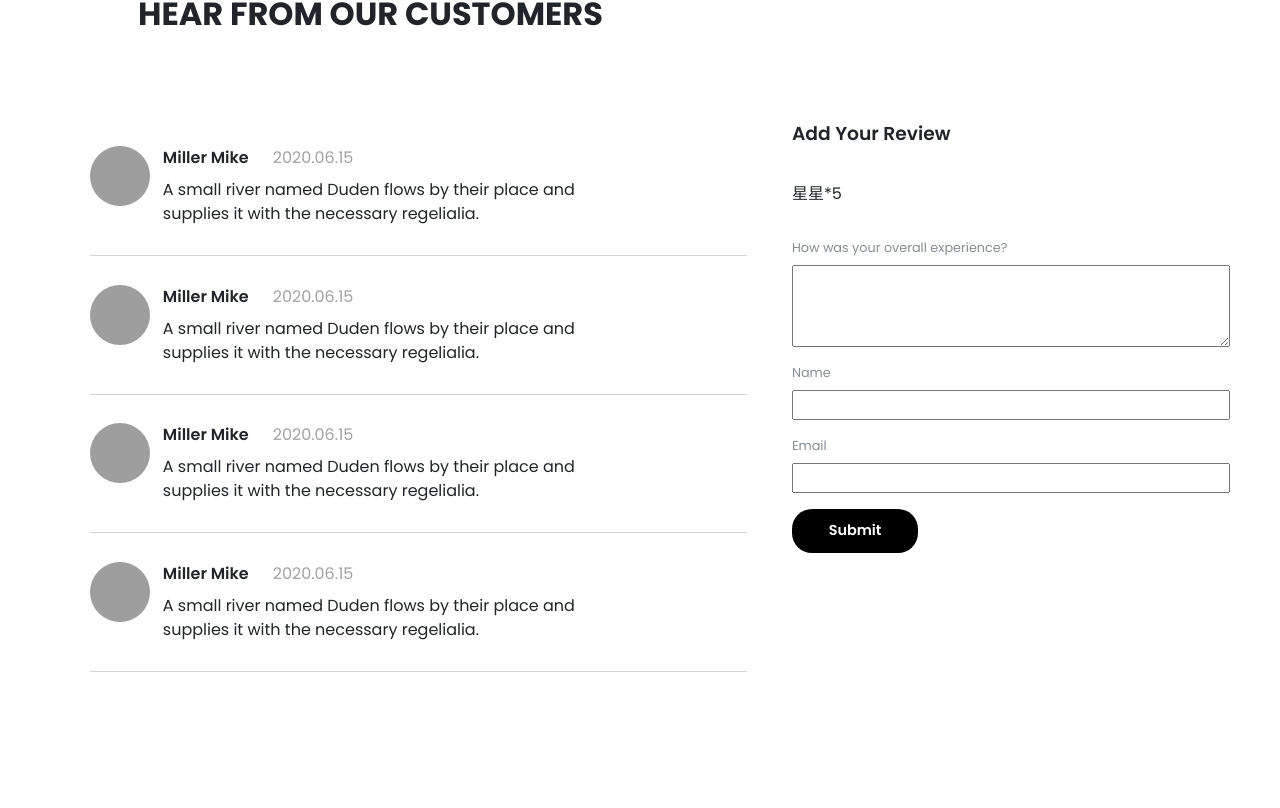
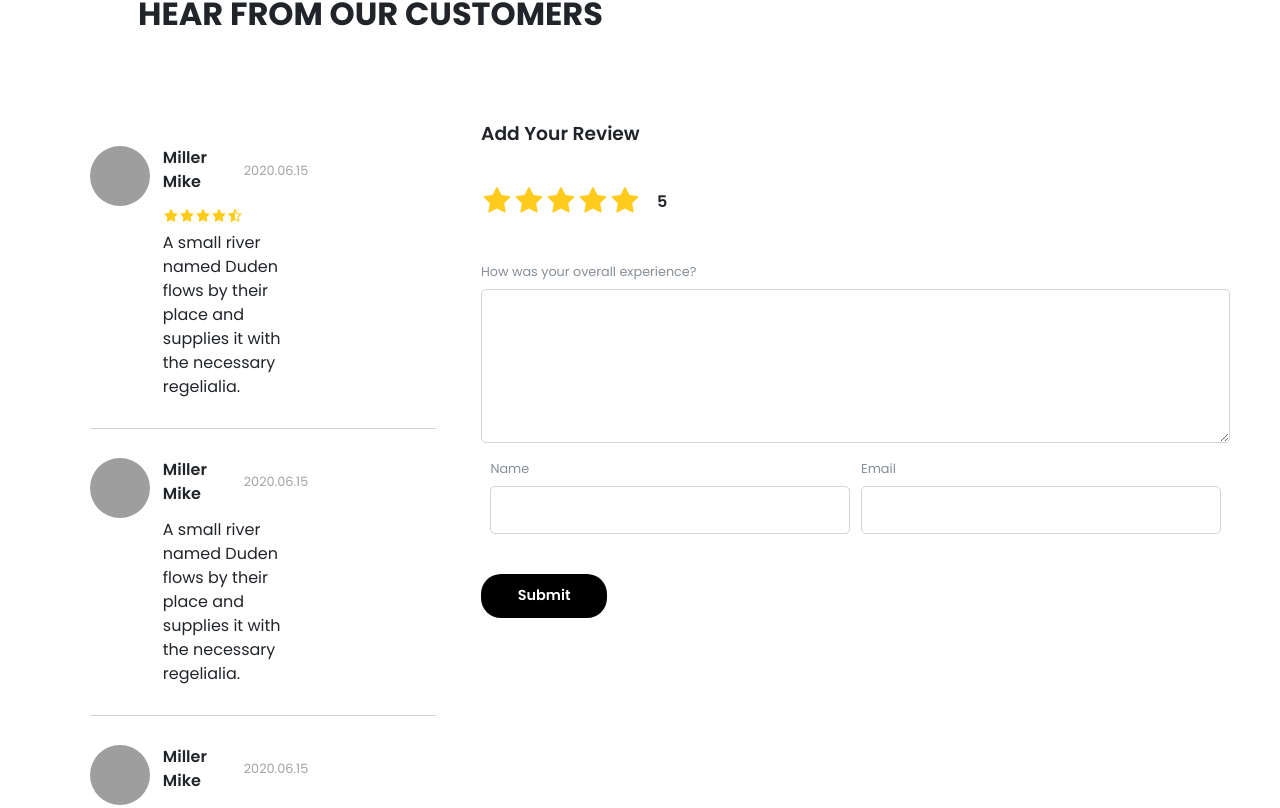
Before and after one commit to owllion/React-ecommerce, a React (Create React App) app: page /productDetail/1 in a window 1280 px wide. Shown: the part 1126-1934 px from the top of the page. Built offline with nearby package versions, Linux system fonts and the light colour scheme; grey boxes are pictures that could not be loaded.

Commit message:
review finish

```diff
--- a/src/components/AddToCartBtn.jsx
+++ b/src/components/AddToCartBtn.jsx
@@ -25,7 +25,7 @@ const Container = styled.button`
     content: "";
     height: 0%;
     width: 100%;
-    background: ${cl.blue};
+    background: ${cl.green};
     position: absolute;
     left: 0;
     bottom: 0;
--- a/src/components/PlusMinusBtn.jsx
+++ b/src/components/PlusMinusBtn.jsx
@@ -6,7 +6,7 @@ const PlusMinusBtn = () => {
   return (
     <Container>
       <Plus>+</Plus>
-      <Input maxLength={2} min="1" max="99" />
+      <Input value="1" maxLength={2} min="1" max="99" />
       <Minus>-</Minus>
     </Container>
   );
--- a/src/components/Rating.jsx
+++ b/src/components/Rating.jsx
@@ -1,7 +1,32 @@
 import React from "react";
+import ReactRating from "react-rating";
 
-const Rating = () => {
-  return <div>Rating</div>;
+import styled, { css } from "styled-components";
+import { AiFillStar, AiOutlineStar } from "react-icons/ai";
+
+const Rating = ({ initialRating, readonly, handleRating }) => {
+  return (
+    <div>
+      <ReactRating
+        emptySymbol={<OutlineStar />}
+        fullSymbol={<FilledStar />}
+        initialRating={initialRating}
+        fractions={2}
+        readonly={readonly}
+        onClick={(res) => handleRating(res)}
+      />
+    </div>
+  );
 };
 
+const IconStyle = css`
+  color: #ffcc1d;
+`;
+const FilledStar = styled(AiFillStar)`
+  ${IconStyle}
+`;
+const OutlineStar = styled(AiOutlineStar)`
+  ${IconStyle}
+`;
+
 export default Rating;
--- a/src/components/ReviewForm.jsx
+++ b/src/components/ReviewForm.jsx
@@ -1,18 +1,28 @@
-import React from "react";
-import styled from "styled-components";
+import React, { useState } from "react";
+
+import styled, { css } from "styled-components";
 import cl from "../constants/color/color";
+
 import { ShopBtn } from "./Hero";
+import Rating from "./Rating";
+
 const ReviewForm = () => {
+  const [rating, setRating] = useState(5);
+  const handleRating = (res) => setRating(res);
+
   return (
     <RightWritingReviewContainer>
       <ReviewTitle>Add Your Review</ReviewTitle>
       <ReviewFormContainer>
-        <UserRatingContainer>星星*5</UserRatingContainer>
+        <UserRatingContainer>
+          <Rating handleRating={handleRating} initialRating={rating} />
+          <Score>{rating}</Score>
+        </UserRatingContainer>
         <ReviewAreaBox>
           <ReviewAreaLabel>How was your overall experience?</ReviewAreaLabel>
-          <ReviewArea></ReviewArea>
+          <ReviewArea rows="5" cols="50"></ReviewArea>
         </ReviewAreaBox>
-
+        <InputContainer>
           <ReviewUserNameBox>
             <ReviewUserNameLabel>Name</ReviewUserNameLabel>
             <ReviewUserName></ReviewUserName>
@@ -22,13 +32,24 @@ const ReviewForm = () => {
             <ReviewEmailLabel>Email</ReviewEmailLabel>
             <ReviewEmail></ReviewEmail>
           </ReviewEmailBox>
+        </InputContainer>
+
         <SubmitBtn>Submit</SubmitBtn>
       </ReviewFormContainer>
     </RightWritingReviewContainer>
   );
 };
 
-//右邊寫評論區
+const baseInput = css`
+  width: 100%;
+  padding: 0.7rem;
+  border-radius: 5px;
+  border: 1px solid ${cl.gray};
+  &:focus {
+    outline: transparent;
+  }
+`;
+
 const RightWritingReviewContainer = styled.div`
   /* width: calc(40%-24px); */
   flex: 1;
@@ -45,6 +66,14 @@ const ReviewTitle = styled.h3`
 const ReviewFormContainer = styled.div``;
 const UserRatingContainer = styled.div`
   margin: 2rem 0;
+  font-size: 2rem;
+  display: flex;
+  align-items: center;
+`;
+const Score = styled.span`
+  padding: 0 0 0.5rem 1rem;
+  font-size: 1rem;
+  font-weight: 600;
 `;
 const ReviewAreaBox = styled.div`
   display: flex;
@@ -56,32 +85,59 @@ const ReviewAreaLabel = styled.label`
 `;
 const ReviewArea = styled.textarea`
   padding: 1rem;
+  border-radius: 5px;
+  border: 1px solid ${cl.gray};
+  min-height: 40%;
+  &:focus {
+    outline: transparent;
+  }
 `;
-
+const InputContainer = styled.div`
+  display: flex;
+  @media (max-width: 768px) {
+    flex-direction: column;
+  }
+  align-items: center;
+  justify-content: center;
+`;
 const ReviewUserNameBox = styled.div`
+  width: 100%;
+  @media (min-width: 768px) {
+    width: 48%;
+    margin-right: 0.7rem;
+  }
   display: flex;
   flex-direction: column;
   margin-top: 1rem;
 `;
-const ReviewUserName = styled.input``;
+
+const ReviewUserName = styled.input`
+  ${baseInput}
+`;
 const ReviewUserNameLabel = styled.label`
   color: ${cl.darkenGray};
   font-size: 0.8rem;
 `;
 
 const ReviewEmailBox = styled.div`
+  width: 100%;
+  @media (min-width: 768px) {
+    width: 48%;
+  }
   display: flex;
   flex-direction: column;
   margin-top: 1rem;
 `;
-const ReviewEmail = styled.input``;
+const ReviewEmail = styled.input`
+  ${baseInput}
+`;
 const ReviewEmailLabel = styled.label`
   color: ${cl.darkenGray};
   font-size: 0.8rem;
 `;
 
 const SubmitBtn = styled(ShopBtn)`
-  margin-top: 1rem;
+  margin-top: 2.5rem;
   background: #000;
   color: ${cl.white};
   display: inline-block;
--- a/src/components/ReviewSection.jsx
+++ b/src/components/ReviewSection.jsx
@@ -2,7 +2,10 @@ import React from "react";
 
 import styled from "styled-components";
 import cl from "../constants/color/color";
+
 import ReviewForm from "../components/ReviewForm";
+import Rating from "./Rating";
+
 const ReviewSection = () => {
   return (
     <Container>
@@ -10,14 +13,39 @@ const ReviewSection = () => {
       <MainSection>
         <ReviewContainer>
           <SingleReviewContainer>
-            <LeftPartContanier>
+            <LeftPartContainer>
               <LeftAvatarBox>
                 <img
                   src="https://cdn.britannica.com/36/231936-050-63D849FB/Timothee-Chalamet-2021.jpg"
                   alt=""
                 />
               </LeftAvatarBox>
-            </LeftPartContanier>
+            </LeftPartContainer>
+            <RightReviewBody>
+              <SingleReviewHeader>
+                <Author>Miller Mike</Author>
+                <Date>2020.06.15</Date>
+              </SingleReviewHeader>
+              <StarsContainer>
+                <Rating readonly initialRating={4.5} />
+              </StarsContainer>
+              <ReviewContentContainer>
+                <ReviewContent>
+                  A small river named Duden flows by their place and supplies it
+                  with the necessary regelialia.
+                </ReviewContent>
+              </ReviewContentContainer>
+            </RightReviewBody>
+          </SingleReviewContainer>
+          <SingleReviewContainer>
+            <LeftPartContainer>
+              <LeftAvatarBox>
+                <img
+                  src="https://cdn.britannica.com/36/231936-050-63D849FB/Timothee-Chalamet-2021.jpg"
+                  alt=""
+                />
+              </LeftAvatarBox>
+            </LeftPartContainer>
             <RightReviewBody>
               <SingleReviewHeader>
                 <Author>Miller Mike</Author>
@@ -33,14 +61,14 @@ const ReviewSection = () => {
             </RightReviewBody>
           </SingleReviewContainer>
           <SingleReviewContainer>
-            <LeftPartContanier>
+            <LeftPartContainer>
               <LeftAvatarBox>
                 <img
                   src="https://cdn.britannica.com/36/231936-050-63D849FB/Timothee-Chalamet-2021.jpg"
                   alt=""
                 />
               </LeftAvatarBox>
-            </LeftPartContanier>
+            </LeftPartContainer>
             <RightReviewBody>
               <SingleReviewHeader>
                 <Author>Miller Mike</Author>
@@ -56,37 +84,14 @@ const ReviewSection = () => {
             </RightReviewBody>
           </SingleReviewContainer>
           <SingleReviewContainer>
-            <LeftPartContanier>
+            <LeftPartContainer>
               <LeftAvatarBox>
                 <img
                   src="https://cdn.britannica.com/36/231936-050-63D849FB/Timothee-Chalamet-2021.jpg"
                   alt=""
                 />
               </LeftAvatarBox>
-            </LeftPartContanier>
-            <RightReviewBody>
-              <SingleReviewHeader>
-                <Author>Miller Mike</Author>
-                <Date>2020.06.15</Date>
-              </SingleReviewHeader>
-              <StarsContainer></StarsContainer>
-              <ReviewContentContainer>
-                <ReviewContent>
-                  A small river named Duden flows by their place and supplies it
-                  with the necessary regelialia.
-                </ReviewContent>
-              </ReviewContentContainer>
-            </RightReviewBody>
-          </SingleReviewContainer>
-          <SingleReviewContainer>
-            <LeftPartContanier>
-              <LeftAvatarBox>
-                <img
-                  src="https://cdn.britannica.com/36/231936-050-63D849FB/Timothee-Chalamet-2021.jpg"
-                  alt=""
-                />
-              </LeftAvatarBox>
-            </LeftPartContanier>
+            </LeftPartContainer>
             <RightReviewBody>
               <SingleReviewHeader>
                 <Author>Miller Mike</Author>
@@ -150,7 +155,7 @@ const SingleReviewContainer = styled.div`
   border-bottom: 1px solid ${cl.gray};
   /* border: 1px solid orange; */
 `; //單個box 左側就大頭照 右側content
-const LeftPartContanier = styled.div`
+const LeftPartContainer = styled.div`
   margin-right: 0.8rem;
 `;
 const LeftAvatarBox = styled.div`
@@ -172,14 +177,18 @@ const RightReviewBody = styled.div`
 
 const SingleReviewHeader = styled.div`
   display: flex;
+  align-items: center;
+  padding-bottom: 0.8rem;
 `;
 //這兩個 flex
 const Author = styled.h4`
   padding-right: 1.5rem;
   font-weight: 600;
+  margin: 0;
 `;
 const Date = styled.span`
   color: ${cl.textLightGray};
+  font-size: 0.8rem;
 `;
 
 const StarsContainer = styled.div``;
--- a/src/constants/color/color.js
+++ b/src/constants/color/color.js
@@ -4,7 +4,9 @@ const COLORS = {
   dark: "#000",
   arrowBg: "#fff7f7",
   lightBlue: "#0071c2",
-  yellow: "#febb02",
+
+  yellow: "#FFCC1D", //RatingStars
+
   red: "#A50104",
   transparent: "rgba(0,0,0,0)",
   green: "#008080",
```
Lines whose indentation alone changed are shown as unchanged.
